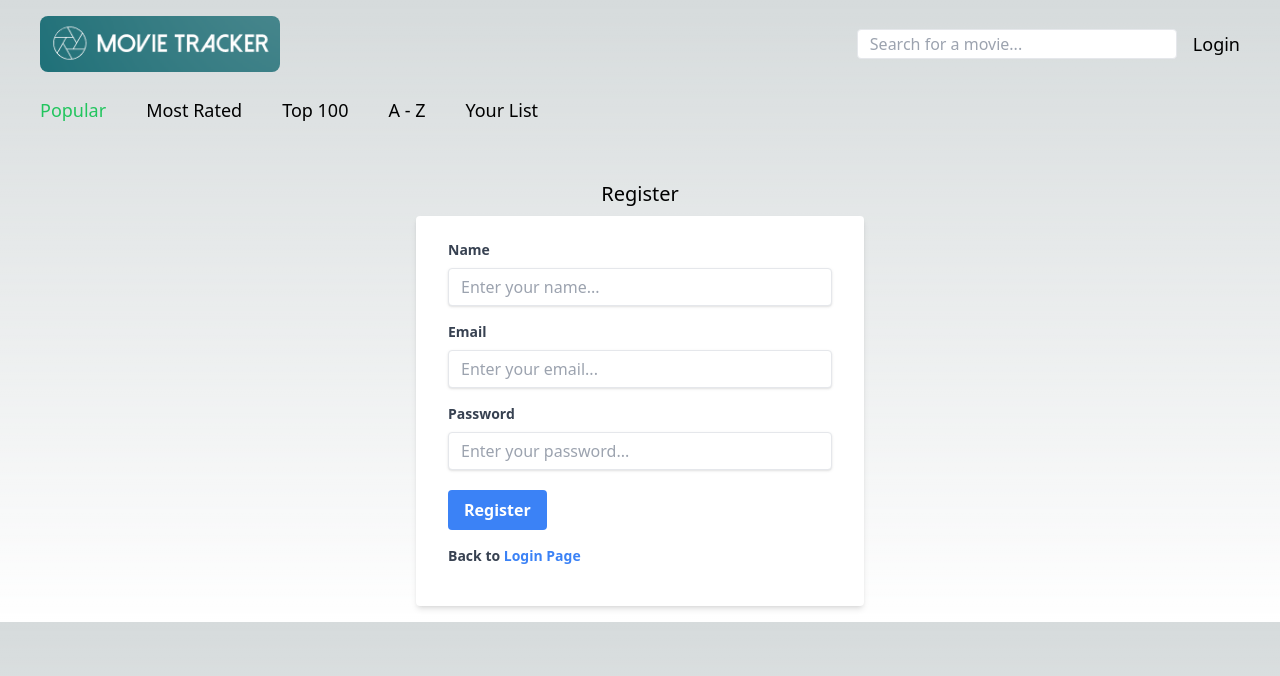
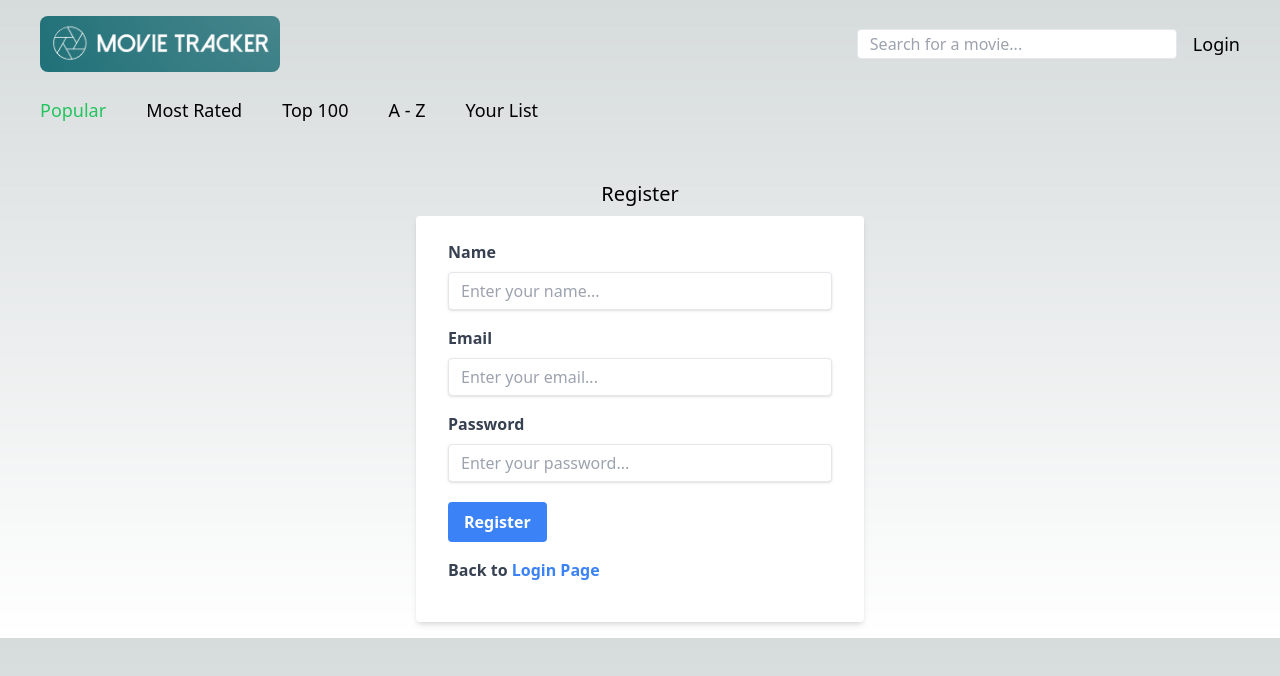
Before and after one commit to sunnybhandal/Movie-Tracker, a Next.js app: page /register in a window 1280 px wide. Shown: the top 676 px of the page. Built offline with nearby package versions, Linux system fonts and the light colour scheme; no server answers.

Commit message:
login/register page cleanup

```diff
--- a/app/login/page.jsx
+++ b/app/login/page.jsx
@@ -27,12 +27,12 @@ export default function LoginPage() {
       <div className="w-full max-w-md">
         <h1 className="text-center pb-2 text-xl font-medium">Login</h1>
         <form
-          className="bg-white shadow-md rounded px-8 pt-6 pb-8 mb-4"
+          className="bg-white shadow-md rounded px-6 sm:px-8 pt-6 pb-8 mb-4"
           onSubmit={handleSubmit}
         >
           <div className="mb-4">
             <label
-              className="block text-gray-700 text-sm font-bold mb-2"
+              className="block text-gray-700 font-bold mb-2"
               htmlFor="email_field"
             >
               Email
@@ -49,7 +49,7 @@ export default function LoginPage() {
           </div>
           <div className="mb-2">
             <label
-              className="block text-gray-700 text-sm font-bold mb-2"
+              className="block text-gray-700 font-bold mb-2"
               htmlFor="password_field"
             >
               Password
@@ -69,17 +69,17 @@ export default function LoginPage() {
               Sign In
             </button>
             <a
-              className="inline-block align-baseline font-bold text-sm text-blue-500 hover:text-blue-800"
+              className="inline-block align-baseline font-bold text-blue-500 hover:text-blue-800"
               href="#"
             >
               Forgot Password?
             </a>
           </div>
-          <div className="block text-gray-700 text-sm font-bold mt-4 mb-2">
+          <div className="block text-gray-700 font-bold mt-4 mb-2">
             Don't have an Account?{" "}
             <Link
               href="/register"
-              className="text-blue-500 hover:text-blue-800 text-sm font-bold mb-2"
+              className="text-blue-500 hover:text-blue-800 font-bold"
             >
               Register
             </Link>
--- a/app/register/page.jsx
+++ b/app/register/page.jsx
@@ -28,12 +28,12 @@ export default function RegisterPage() {
       <div className="w-full max-w-md">
         <h1 className="text-center pb-2 text-xl font-medium">Register</h1>
         <form
-          className="bg-white shadow-md rounded px-8 pt-6 pb-8 mb-4"
+          className="bg-white shadow-md rounded px-6 sm:px-8 pt-6 pb-8 mb-4"
           onSubmit={handleSubmit}
         >
           <div className="mb-4">
             <label
-              className="block text-gray-700 text-sm font-bold mb-2"
+              className="block text-gray-700 font-bold mb-2"
               htmlFor="email_field"
             >
               Name
@@ -50,7 +50,7 @@ export default function RegisterPage() {
           </div>
           <div className="mb-4">
             <label
-              className="block text-gray-700 text-sm font-bold mb-2"
+              className="block text-gray-700 font-bold mb-2"
               htmlFor="email_field"
             >
               Email
@@ -67,7 +67,7 @@ export default function RegisterPage() {
           </div>
           <div className="mb-2">
             <label
-              className="block text-gray-700 text-sm font-bold mb-2"
+              className="block text-gray-700 font-bold mb-2"
               htmlFor="password_field"
             >
               Password
@@ -90,11 +90,11 @@ export default function RegisterPage() {
               Register
             </button>
           </div>
-          <div className="block text-gray-700 text-sm font-bold mt-4 mb-2">
+          <div className="block text-gray-700 font-bold mt-4 mb-2">
             Back to{" "}
             <Link
               href="/login"
-              className="text-blue-500 hover:text-blue-800 text-sm font-bold mb-2"
+              className="text-blue-500 hover:text-blue-800 font-bold"
             >
               Login Page
             </Link>
```
